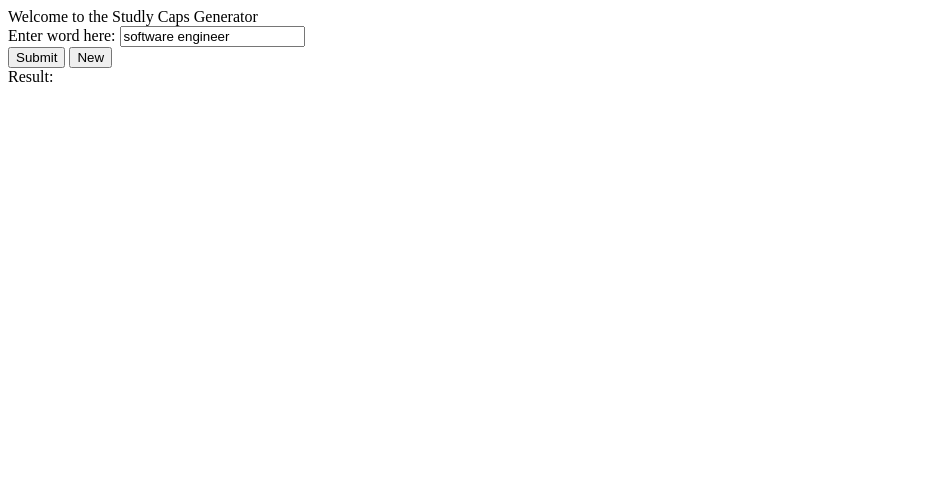
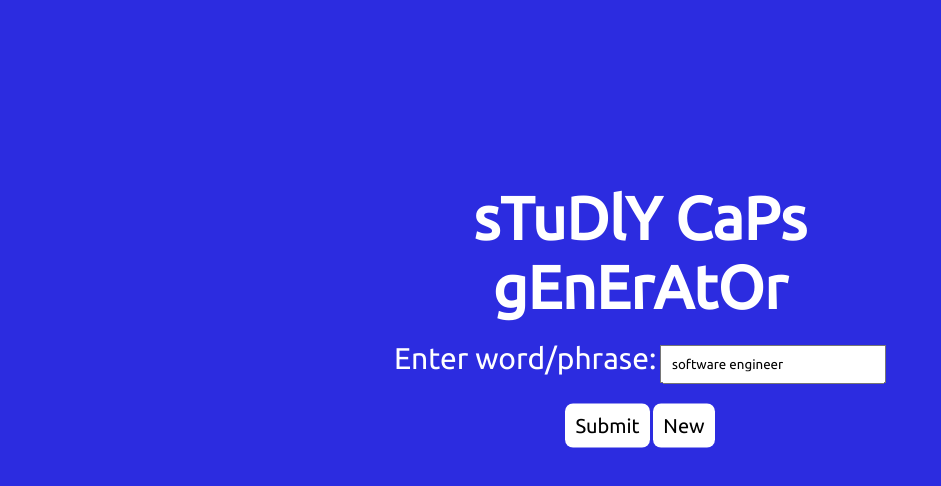
Before and after one commit to MikesGit138/sTicKy-CaPs-GeNeRaToR, a plain HTML site: page index.html in a window 1280 px wide. Shown: the whole page, without its empty margins (0-941 px from the left). Drawn offline with Linux system fonts and the light colour scheme.

Commit message:
styles added

```diff
--- a/index.html
+++ b/index.html
@@ -4,15 +4,16 @@
     <meta charset="UTF-8">
     <meta http-equiv="X-UA-Compatible" content="IE=edge">
     <meta name="viewport" content="width=device-width, initial-scale=1.0">
+    <link rel="stylesheet" href="./styles.css">
     <title>Document</title>
 </head>
 <body>
     <header>
-        Welcome to the Studly Caps Generator
+        sTuDlY CaPs gEnErAtOr
     </header>
     <!-- <form> -->
         <div>
-            <label>Enter word here:</label>
+            <label>Enter word/phrase:</label>
             <input type="text" id="text" value="software engineer">
         </div>
         <div>
@@ -21,7 +22,7 @@
         </div>
     <!-- </form> -->
     <div>
-        Result:<span id="result"></span>
+        <span id="result"></span>
     </div>
 </body>
 <script src="./main.js"></script>
--- a/styles.css
+++ b/styles.css
@@ -0,0 +1,42 @@
+@import url('https://fonts.googleapis.com/css2?family=Ubuntu&display=swap');
+*{
+    box-sizing: border-box;
+    margin: 0;
+    font-family: 'Ubuntu', sans-serif;
+}
+body{
+    background-color: rgb(44, 44, 224);
+    color: white;
+    /* display: flex;
+    flex-direction: column;
+    align-items: center; */
+    position: absolute;
+    top: 40%;
+    left: 50%;
+    transform: translate(-50%, -50%);
+    text-align: center;
+}
+header{
+    font-size: 60px;
+    font-weight: bold;
+    margin-bottom: 20px;
+}
+label{
+    font-size: 30px;
+}
+input{
+    padding: 10px;
+    margin-bottom: 20px;
+}
+input:focus{
+    border: 2px solid rgb(97, 97, 165);
+}
+button{
+    background-color: white;
+    border: none;
+    border-radius: 8px;
+    padding: 10px;
+    cursor: pointer;
+    margin-bottom: 10px;
+    font-size: 20px;
+}
```
